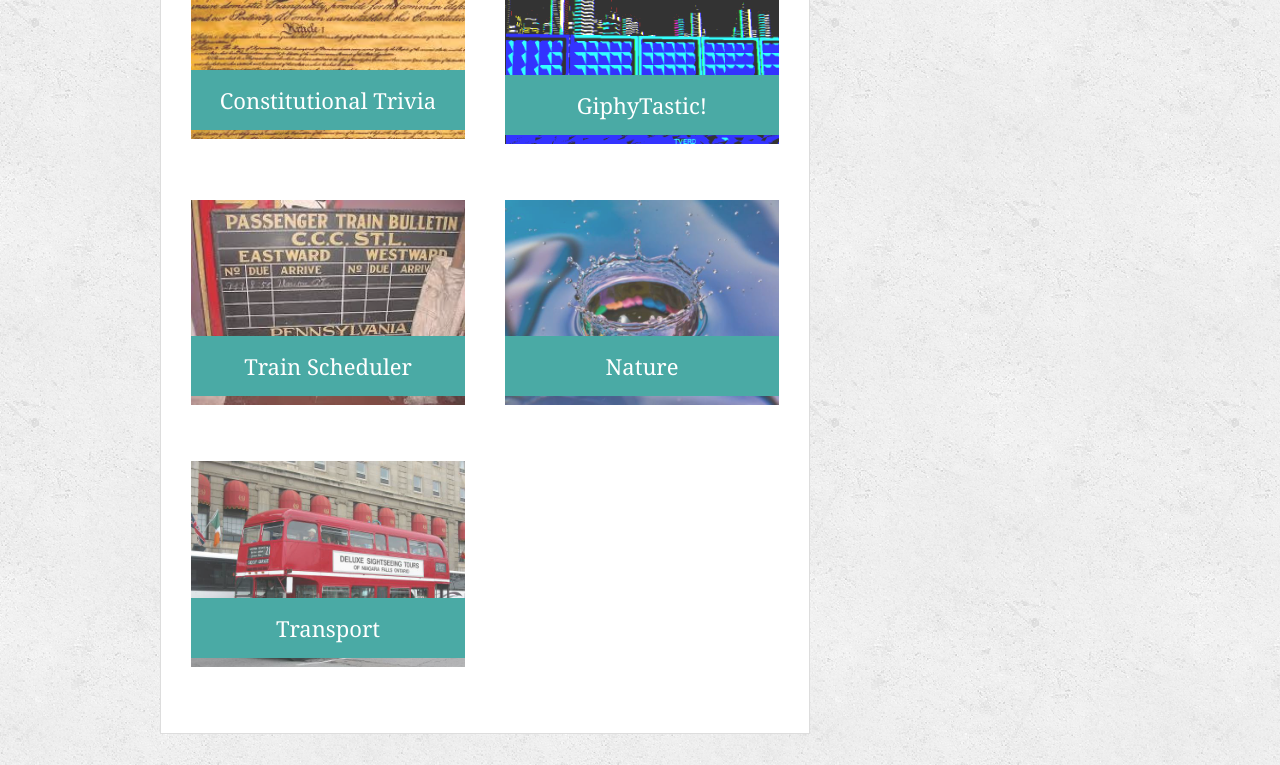
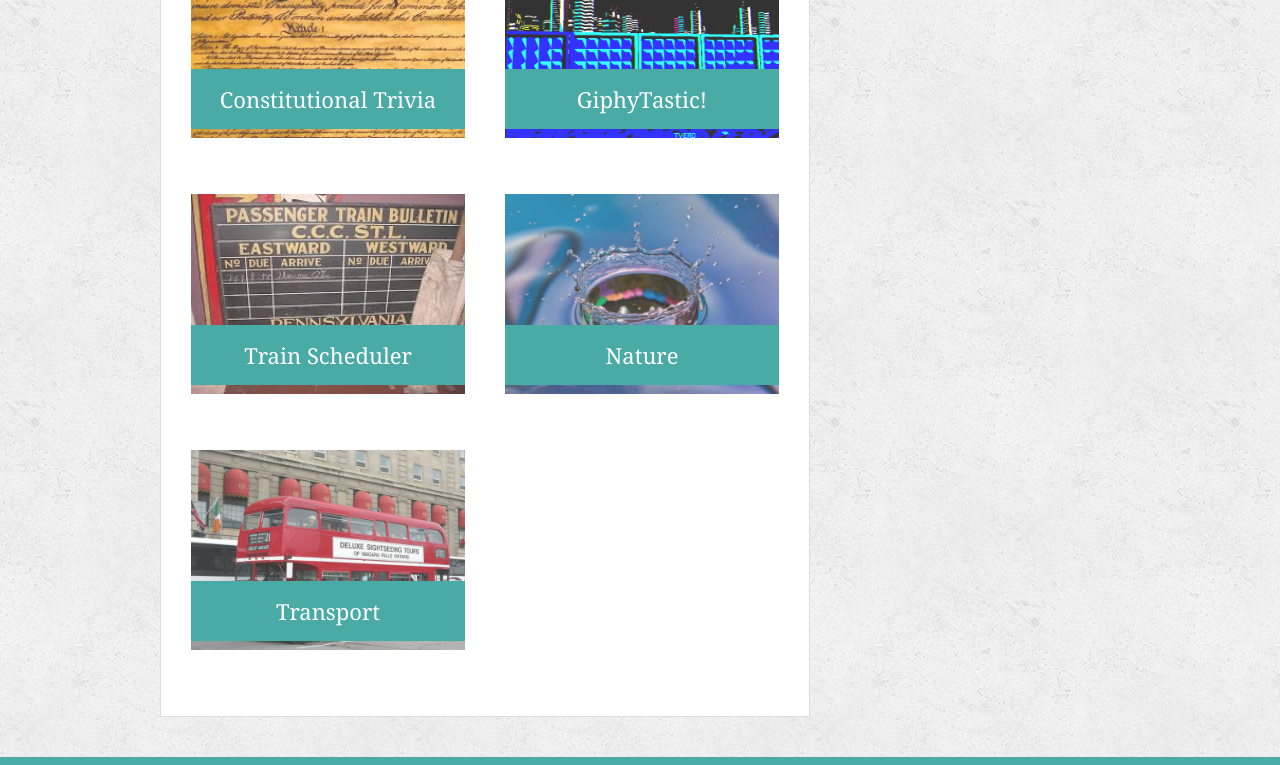
Before and after one commit to Mjohnwright/MWright-Portfolio, a plain HTML site: page portfolio.html in a window 1280 px wide. Shown: the part 335-1100 px from the top of the page. Drawn offline with Linux system fonts and the light colour scheme.

Commit message:
adjusted links

```diff
--- a/Assests/CSS/style.css
+++ b/Assests/CSS/style.css
@@ -241,3 +241,12 @@ input[type=submit] {
   background: #4aaaa5;
   border: 0 none;
 }
+
+a:link {
+  text-decoration: none;
+  color: white;
+}
+
+a{
+  color: white;
+}
--- a/portfolio.html
+++ b/portfolio.html
@@ -17,6 +17,7 @@
         <a href="index.html">About</a>
         <a href="portfolio.html">Portfolio</a>
         <a href="contact.html">Contact</a>
+
       </nav>
     </div>
   </header>
@@ -25,35 +26,28 @@
     <section class="main-section">
       <h1>Portfolio</h1>
 
-
-
-
-
       <div class="work">
-          <img src="Assests/images/const.png" alt="Constitution">
-          <h3 href="https://mjohnwright.github.io/Constitutional-Matters-Trivia-Game/" target="_blank">
-          Constitutional Trivia</h3>
+          <img src="Assests/images/const.png" alt="Constitution" style="width:274px;height:200px;" >
+          <h3> <a href="https://mjohnwright.github.io/Constitutional-Matters-Trivia-Game/" target="_blank">Constitutional Trivia</a></h3>
       </div>
 
       <div class="work">
-        <img src="assests/images/citygiphy.gif" alt="GiphyTastic">
-        <a href="https://mjohnwright.github.io/GifTastic/" target="_blank"></a>
-        <h3>GiphyTastic!</h3>
+        <img src="assests/images/citygiphy.gif" alt="GiphyTastic" style="width:274px;height:200px;">
+        <h3> <a href="https://mjohnwright.github.io/GifTastic/" target="_blank">GiphyTastic!</a></h3>
       </div>
 
       <div class="work">
-        <img src="assests/images/trainSchedule.png" alt="Train Scheduler">
-        <a href="https://mjohnwright.github.io/Train-Scheduler/" target="_blank"></a>
-        <h3>Train Scheduler</h3>
+        <img src="assests/images/trainSchedule.png" alt="Train Scheduler" style="width:274px;height:200px;">
+        <h3> <a href="https://mjohnwright.github.io/Train-Scheduler/" target="_blank">Train Scheduler</a></h3>
       </div>
 
       <div class="work">
-        <img src="assests/images/nature.png" alt="Nature">
+        <img src="assests/images/nature.png" alt="Nature" style="width:274px;height:200px;">
         <h3>Nature</h3>
       </div>
 
       <div class="work">
-        <img src="assests/images/transport.png" alt="Transport">
+        <img src="assests/images/transport.png" alt="Transport" style="width:274px;height:200px;">
         <h3>Transport</h3>
       </div>
 
```
Also changed, not shown: Assests/images/citygif2.gif (added).
